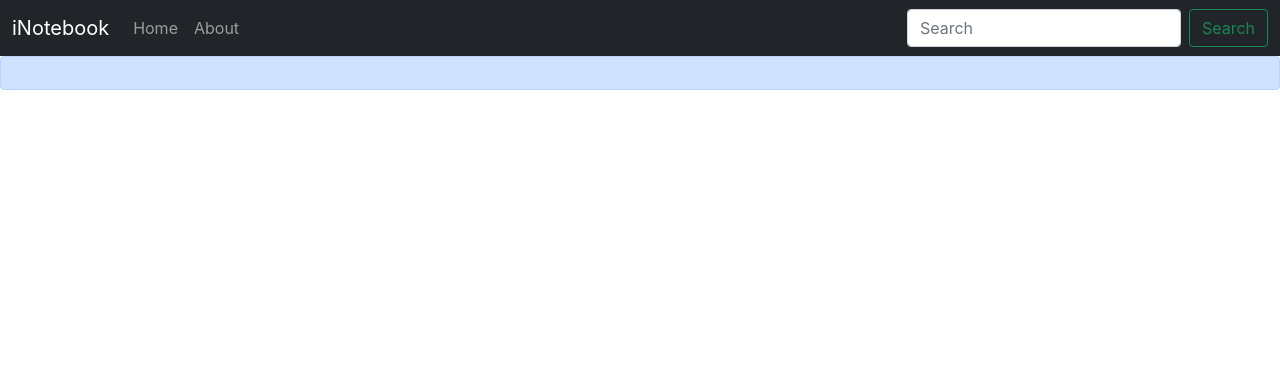
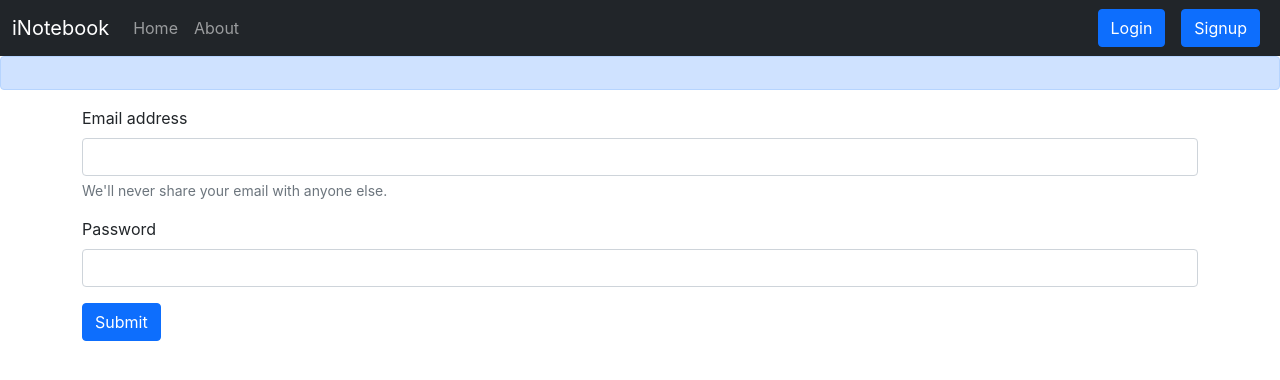
Before and after one commit to TusharRB/iNoteBook---MERN_App, a React (Create React App) app: page /login in a window 1280 px wide. Shown: the top 380 px of the page. Built offline with nearby package versions, Linux system fonts and the light colour scheme.

Commit message:
Login code done only

```diff
--- a/src/App.js
+++ b/src/App.js
@@ -6,6 +6,8 @@
 import About from "./components/About";
 import NoteState from "./context/notes/NoteState";
 import { Alert } from "./components/Alert";
+import Login from "./components/Login";
+import Signup from "./components/Signup";
 function App() {
   return (
     <>
@@ -18,6 +20,8 @@
 
               <Route exact path='/' element={<Home />} />
               <Route exact path='/about' element={<About />} />
+              <Route exact path='/login' element={<Login />} />
+              <Route exact path='/signup' element={<Signup />} />
 
             </Routes>
           </div>
--- /dev/null
+++ b/src/components/Login.js
@@ -0,0 +1,56 @@
+import React, {useState} from 'react'
+import { useNavigate } from 'react-router-dom'
+
+
+
+const Login = (props) => {
+    const [credentials, setCredentials] = useState({email: "", password: ""})
+    // let history = useHistory();
+    const navigate = useNavigate();
+
+    const handleSubmit = async (e) => {
+        e.preventDefault();
+        const response = await fetch("http://localhost:5000/api/auth/login", {
+            method: 'POST',
+            headers: {
+                'Content-Type': 'application/json'
+            },
+            body: JSON.stringify({email: credentials.email, password: credentials.password})
+        });
+        const json = await response.json()
+        console.log(json);
+        if (json.success){
+            // Save the auth token and redirect
+            localStorage.setItem('token', json.authtoken);
+            navigate("/");
+
+        }
+        else{
+            alert("Invalid credentials");
+        }
+    }
+
+    const onChange = (e)=>{
+        setCredentials({...credentials, [e.target.name]: e.target.value})
+    }
+
+    return (
+        <div>
+            <form  onSubmit={handleSubmit}>
+                <div className="mb-3">
+                    <label htmlFor="email" className="form-label">Email address</label>
+                    <input type="email" className="form-control" value={credentials.email} onChange={onChange} id="email" name="email" aria-describedby="emailHelp" />
+                    <div id="emailHelp" className="form-text">We'll never share your email with anyone else.</div>
+                </div>
+                <div className="mb-3">
+                    <label htmlFor="password" className="form-label">Password</label>
+                    <input type="password" className="form-control" value={credentials.password} onChange={onChange} name="password" id="password" />
+                </div>
+
+                <button type="submit" className="btn btn-primary">Submit</button>
+            </form>
+        </div>
+    )
+}
+
+export default Login
--- a/src/components/Navbar.js
+++ b/src/components/Navbar.js
@@ -23,8 +23,8 @@
 
                     </ul>
                     <form className="d-flex">
-                        <input className="form-control me-2" type="search" placeholder="Search" aria-label="Search" />
-                        <button className="btn btn-outline-success" type="submit">Search</button>
+                        <Link className='btn btn-primary mx-2' to="/login" role='button' >Login </Link>
+                        <Link className='btn btn-primary mx-2' to="/signup" role='button'>Signup</Link>
                     </form>
                 </div>
             </div>
--- /dev/null
+++ b/src/components/Signup.js
@@ -0,0 +1,9 @@
+import React from 'react'
+
+const Signup = () => {
+  return (
+    <div>Signup</div>
+  )
+}
+
+export default Signup
```
Also changed, not shown: 1 other file (tests, documents, lock files or other folders).
